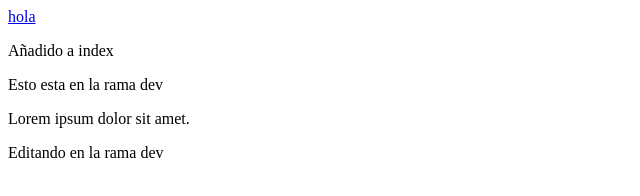
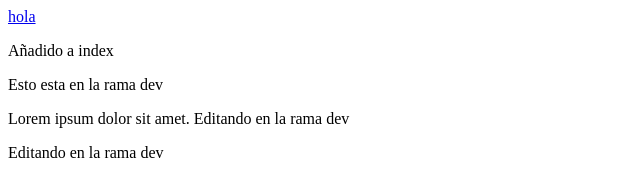
Before and after one commit to xtream2000c/EjemploGitVSC, a plain HTML site: page index.html in a window 1280 px wide. Shown: the whole page, without its empty margins (0-640 px from the left). Drawn offline with Linux system fonts and the light colour scheme.

Commit message:
Editando en la rama dev

```diff
--- a/index.html
+++ b/index.html
@@ -10,7 +10,7 @@
     <a href="perfil.html">hola</a>
     <p>Añadido a index</p>
     <p>Esto esta en la rama dev</p>
-    <P>Lorem ipsum dolor sit amet.</P>
+    <P>Lorem ipsum dolor sit amet. Editando en la rama dev</P>
     <p>Editando en la rama dev</p>
 </body>
 </html>
```
